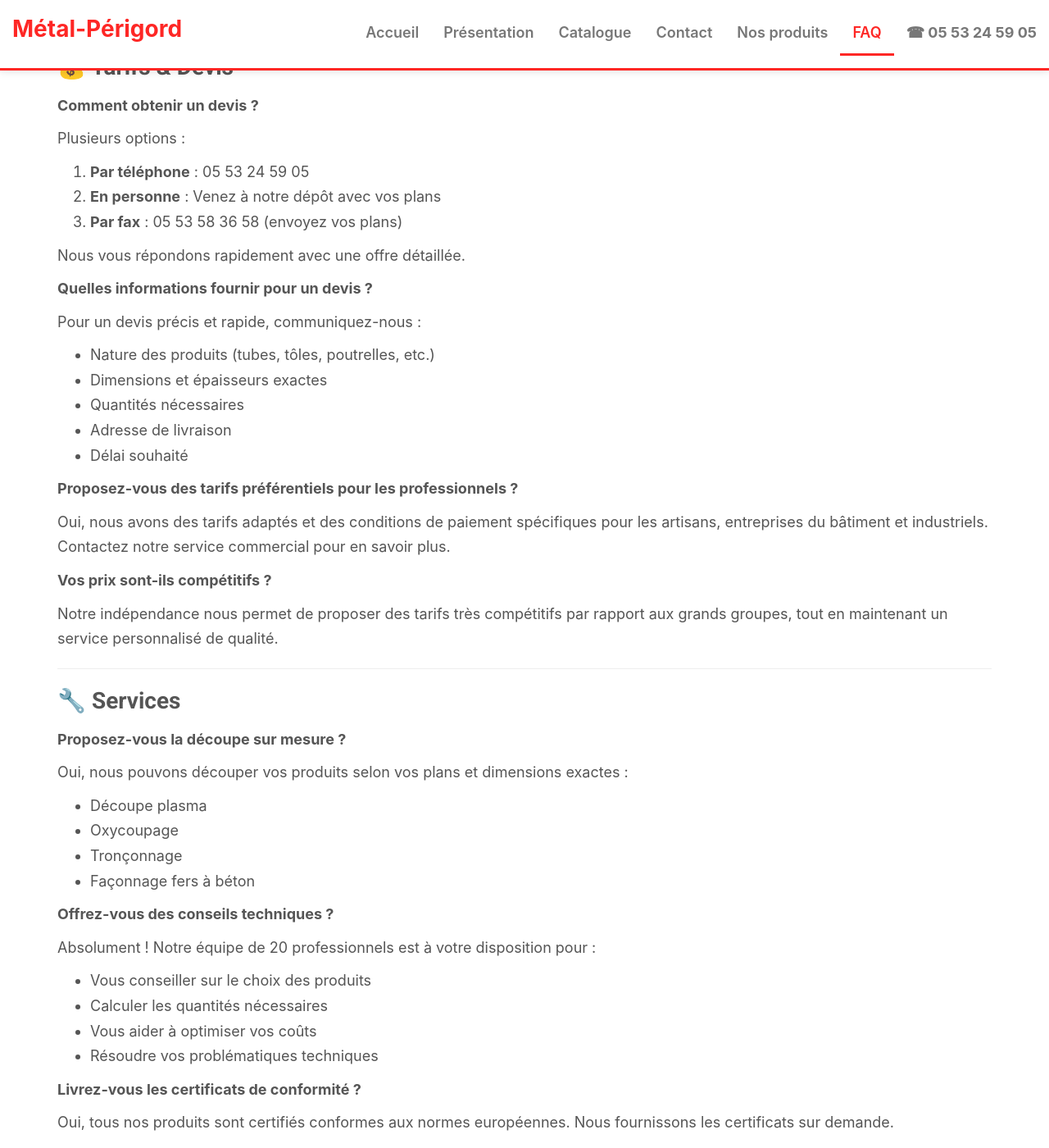
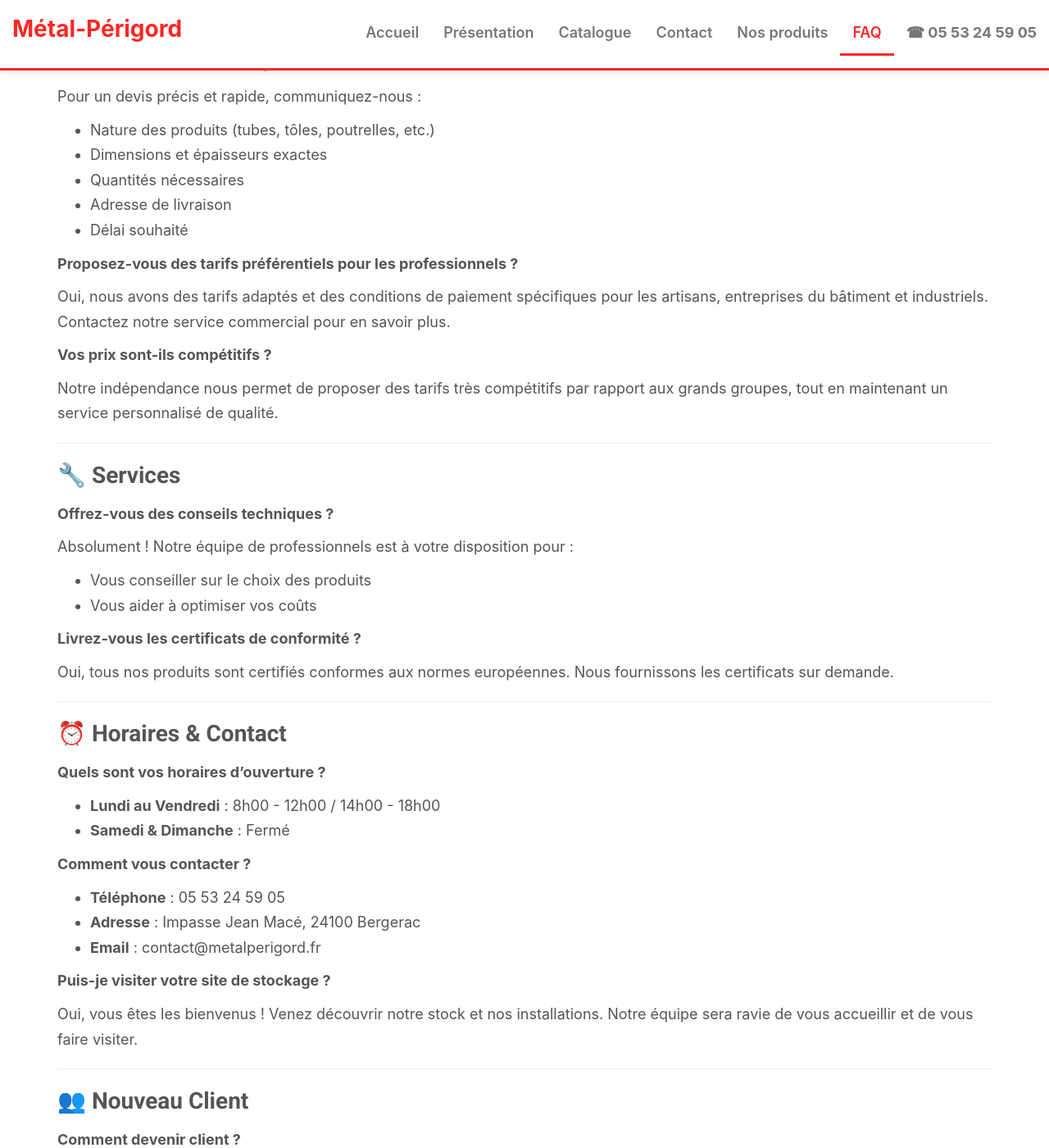
Before and after one commit to metalperigord/metalperigord.github.io, a Jekyll site: the page built from faq.md, in a window 1280 px wide and 1400 px high, scrolled down 2005 px. Shown: the whole window at 82% size. Built offline with Jekyll 4.4.1, drawn with Linux system fonts in a browser that asks for light colours; some of the changed text lies outside the part shown.

```diff
--- a/_includes/head.html
+++ b/_includes/head.html
@@ -52,7 +52,6 @@
     "description": "{{ site.description }}",
     "url": "{{ site.url }}",
     "telephone": "{{ site.phone }}",
-    "faxNumber": "{{ site.fax }}",
     "address": {
       "@type": "PostalAddress",
       "streetAddress": "{{ site.address[0] }}",
--- a/faq.md
+++ b/faq.md
@@ -50,20 +50,11 @@ Nous livrons principalement sur :
 - Lot-et-Garonne (47) - service régulier
 - Départements limitrophes - nous consulter
 
-**Quels sont vos délais de livraison ?**
-
-Pour les produits en stock (2000 tonnes disponibles) :
-- **Livraison express** : le jour même ou lendemain dans un rayon de 50km
-- **Livraison standard** : 24-48h selon destination
-- Commandez le matin, recevez l'après-midi (sous conditions)
-
 **Comment se passe la livraison ?**
 
 Notre flotte de 4 camions équipés assure des livraisons professionnelles avec :
 - Chauffeurs expérimentés
-- Déchargement sécurisé sur votre chantier
 - Manutention professionnelle
-- Accès aux sites difficiles
 
 **Puis-je venir récupérer ma commande ?**
 
@@ -78,7 +69,6 @@ Oui ! Vous pouvez retirer vos produits directement à notre dépôt de Bergerac.
 Plusieurs options :
 1. **Par téléphone** : 05 53 24 59 05
 2. **En personne** : Venez à notre dépôt avec vos plans
-3. **Par fax** : 05 53 58 36 58 (envoyez vos plans)
 
 Nous vous répondons rapidement avec une offre détaillée.
 
@@ -103,21 +93,11 @@ Notre indépendance nous permet de proposer des tarifs très compétitifs par ra
 
 ### 🔧 Services
 
-**Proposez-vous la découpe sur mesure ?**
-
-Oui, nous pouvons découper vos produits selon vos plans et dimensions exactes :
-- Découpe plasma
-- Oxycoupage
-- Tronçonnage
-- Façonnage fers à béton
-
 **Offrez-vous des conseils techniques ?**
 
-Absolument ! Notre équipe de 20 professionnels est à votre disposition pour :
+Absolument ! Notre équipe de professionnels est à votre disposition pour :
 - Vous conseiller sur le choix des produits
-- Calculer les quantités nécessaires
 - Vous aider à optimiser vos coûts
-- Résoudre vos problématiques techniques
 
 **Livrez-vous les certificats de conformité ?**
 
@@ -135,9 +115,8 @@ Oui, tous nos produits sont certifiés conformes aux normes européennes. Nous f
 **Comment vous contacter ?**
 
 - **Téléphone** : 05 53 24 59 05
-- **Fax** : 05 53 58 36 58
 - **Adresse** : Impasse Jean Macé, 24100 Bergerac
-- **Email** : contact@metal-perigord.fr *(à vérifier)*
+- **Email** : contact@metalperigord.fr
 
 **Puis-je visiter votre site de stockage ?**
 
```
Also changed, not shown: contact.md (+0 -6 lines), presentation.md (+1 -1 lines), produit.md (+0 -5 lines), 1 other file.
